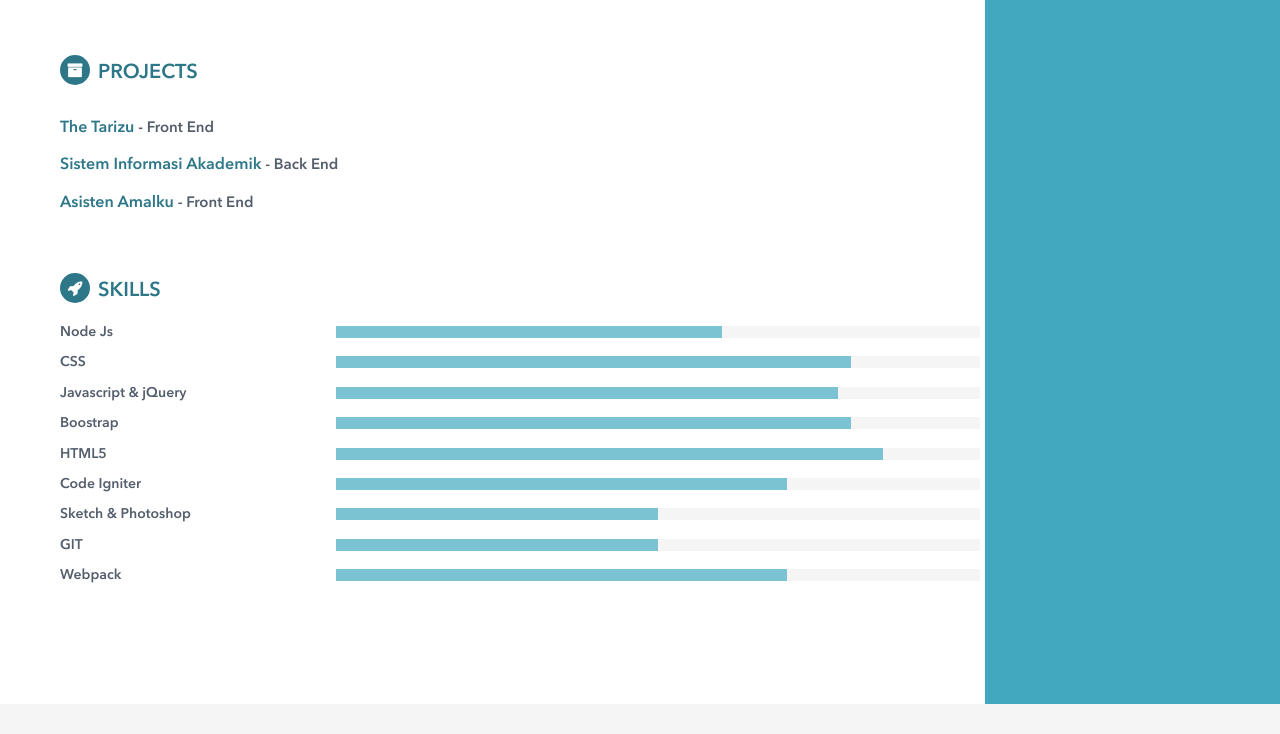
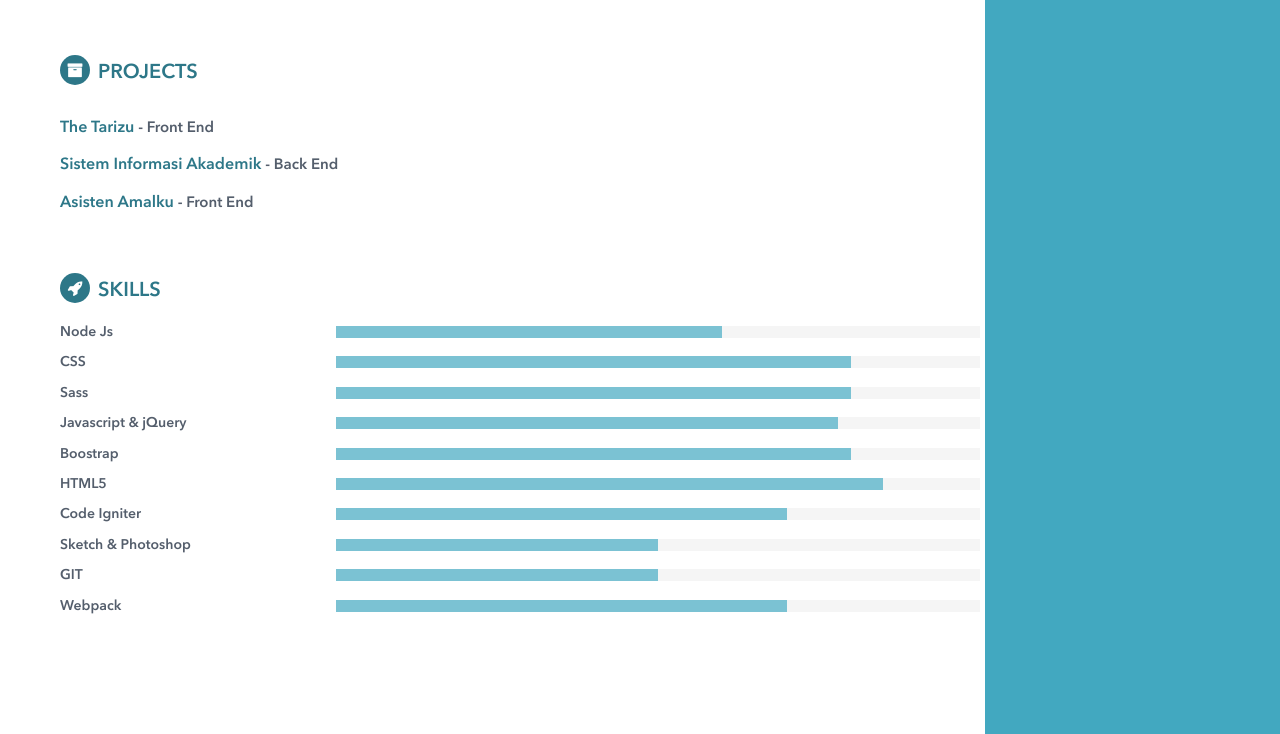
Before and after one commit to zuhrisaifudin/zuhrisaifudin.github.io, a plain HTML site: page index.html in a window 1280 px wide. Shown: the part 1363-2097 px from the top of the page. Before the commit the page ends 2067 px from the top, so only its background shows below. Drawn offline with Linux system fonts and the light colour scheme; files whose address does not match are found by name.

Commit message:
add sass skill

```diff
--- a/index.html
+++ b/index.html
@@ -191,6 +191,14 @@
                     </div><!--//item-->
 
                     <div class="item">
+                        <h3 class="level-title">Sass</h3>
+                        <div class="level-bar">
+                            <div class="level-bar-inner" data-level="80%">
+                            </div>
+                        </div><!--//level-bar-->
+                    </div><!--//item-->
+
+                    <div class="item">
                         <h3 class="level-title">Javascript &amp; jQuery</h3>
                         <div class="level-bar">
                             <div class="level-bar-inner" data-level="78%">
```
